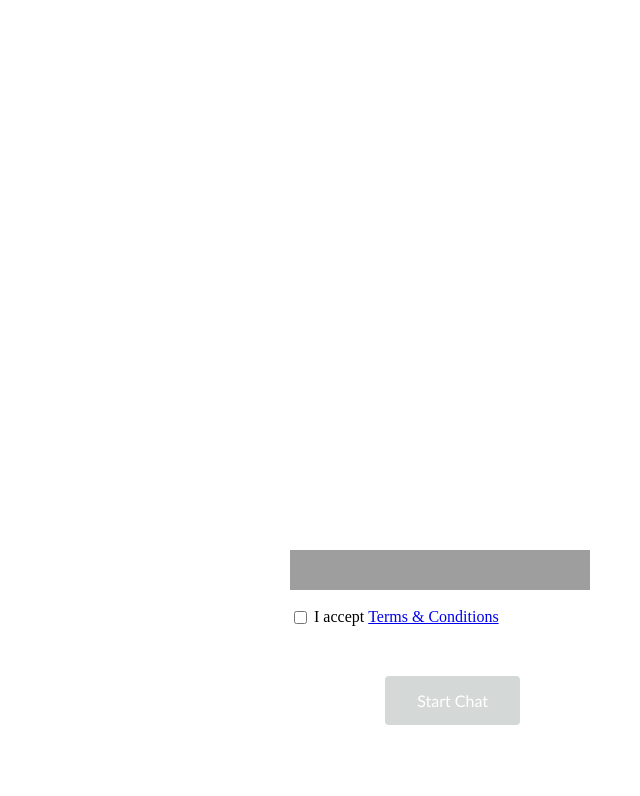
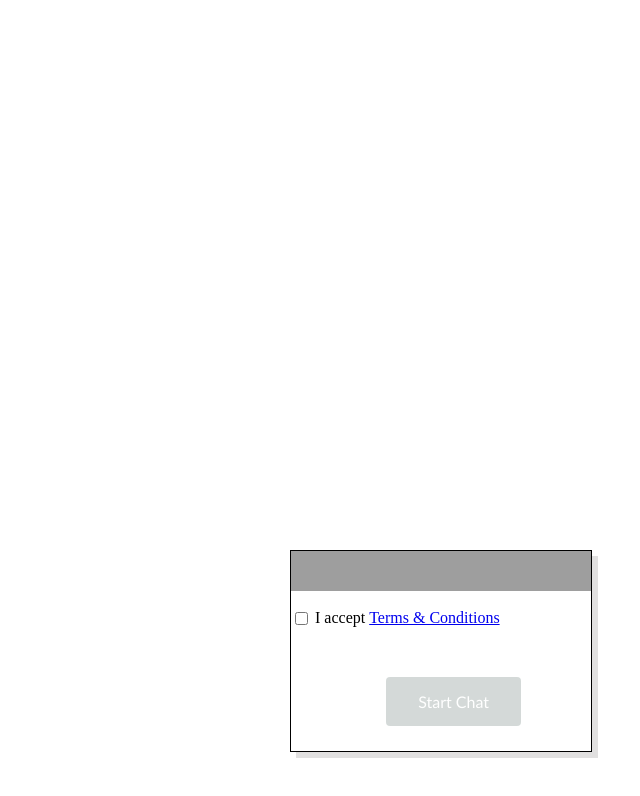
Before and after one commit to marcodagolini/vfalbaniaengagement, a plain HTML site: page index.html in a window 1280 px wide. Both pictures are taken after a click on the element 1020 px from the left and 640 px from the top of the page. Shown: the whole page, without its empty margins (640-1280 px from the left). Drawn offline with nearby package versions, Linux system fonts and the light colour scheme; grey boxes are pictures that could not be loaded.

Commit message:
Update index.html

```diff
--- a/index.html
+++ b/index.html
@@ -69,6 +69,8 @@
   top: 0px;
   width: 300px;
   height: 200px;
+  box-shadow: 6px 6px #e1e0e0;
+  border: 1px solid;
 }
 
 .header_disclaimer{
```
